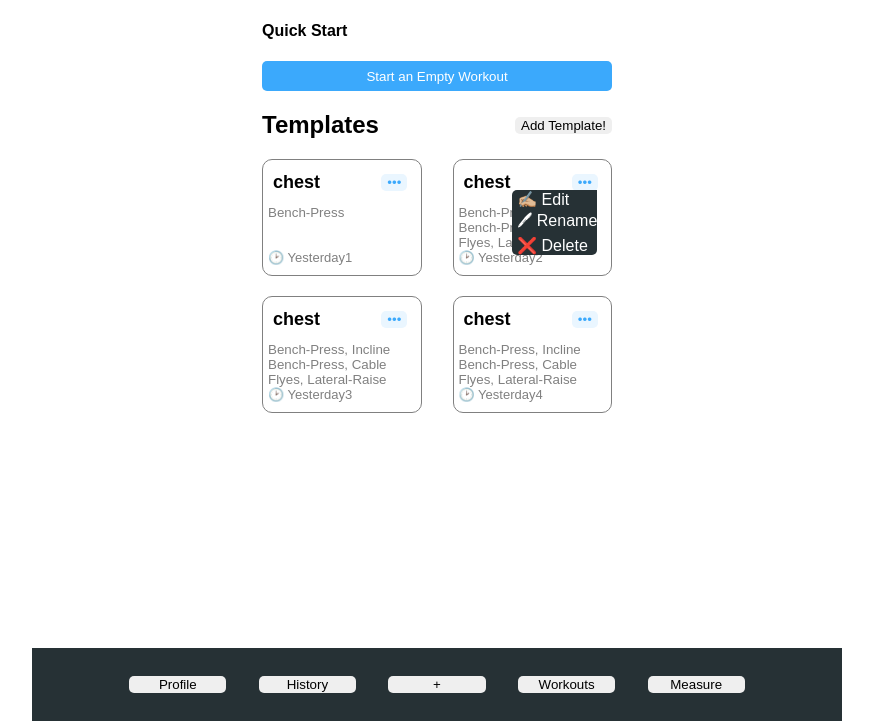
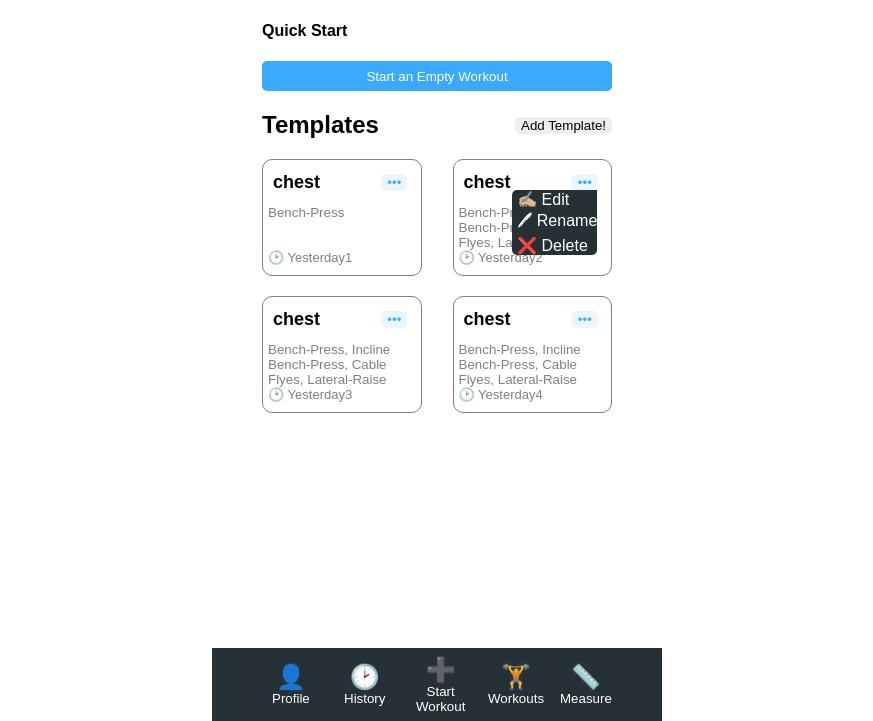
Before and after one commit to joshkat/TrainingTracker, a plain HTML site: page index.html in a window 1280 px wide. Shown: the part 79-800 px from the top of the page, without its empty margins (203-1076 px from the left). Drawn offline with Linux system fonts and the light colour scheme.

Commit message:
fixed footer style and added dummy redirects

```diff
--- a/index.html
+++ b/index.html
@@ -96,11 +96,11 @@
 
         <div class="footer-menu">
             <div class="footer-controls">
-                <button>Profile</button>
-                <button>History</button>
-                <button> + </button>
-                <button>Workouts</button>
-                <button>Measure</button>
+                <a href="./redirects/profile.html"><button id="profileBtn" class="redirectBtn"> <span> 👤 </span> <br> Profile  </button></a>
+                <a href="./redirects/history.html"><button id="historyBtn" class="redirectBtn"> <span> 🕑 </span> <br> History </button></a>
+                <a href=""><button id="startBtn" class="redirectBtn"> <span> ➕ </span>  <br> Start Workout </button></a>
+                <a href="./redirects/workouts.html"><button id="workoutsBtn" class="redirectBtn"> <span> 🏋️ </span> <br> Workouts </button></a>
+                <a href="./redirects/measurements.html"><button id="measure" class="redirectBtn"> <span> 📏 </span> <br> Measure </button></a>
             </div>
         </div>
     </div>
--- a/scripts/main.js
+++ b/scripts/main.js
@@ -28,5 +28,3 @@ if(hour < 12 && hour >= 0){
 }else{
     welcomeTag.innerText = 'Good Evening!'
 }
-
-console.log(hour)
--- a/styles/footer.css
+++ b/styles/footer.css
@@ -6,7 +6,7 @@
     background-color: rgb(38,49,53);
     height: 10vh;
     min-width: 300px;
-    max-width: 810px;
+    max-width: 450px;
     width: 100%;
 }
 
@@ -16,7 +16,17 @@
     justify-content: space-around;
 }
 
+.footer-controls a{
+    display: flex;
+    text-decoration: none;
+    width: 15%;
+}
+
 .footer-controls button{
-    width: 15%;
-    text-align: center;
+    background-color: transparent;
+    color: white;
 }
+
+.footer-controls span{
+    font-size: x-large;
+}
--- a/styles/styles.css
+++ b/styles/styles.css
@@ -10,11 +10,6 @@ html, body {
     justify-content: center;
     flex-direction: column;
     height: 100%;
-}
-
-button{
-    border: 0;
-    border-radius: 5px;
 }
 
 header{
@@ -56,8 +51,13 @@ header{
     flex-wrap: wrap;
     justify-content: space-between;
     width: 350px;
-    max-height: 60vh;
+    max-height: 58vh;
     overflow: scroll;
+}
+
+button{
+    border: 0;
+    border-radius: 5px;
 }
 
 ::-webkit-scrollbar {
```
Also changed, not shown: redirects/history.html (added, +12 -0 lines), redirects/measurements.html (added, +12 -0 lines), redirects/profile.html (added, +12 -0 lines), redirects/workouts.html (added, +12 -0 lines).
